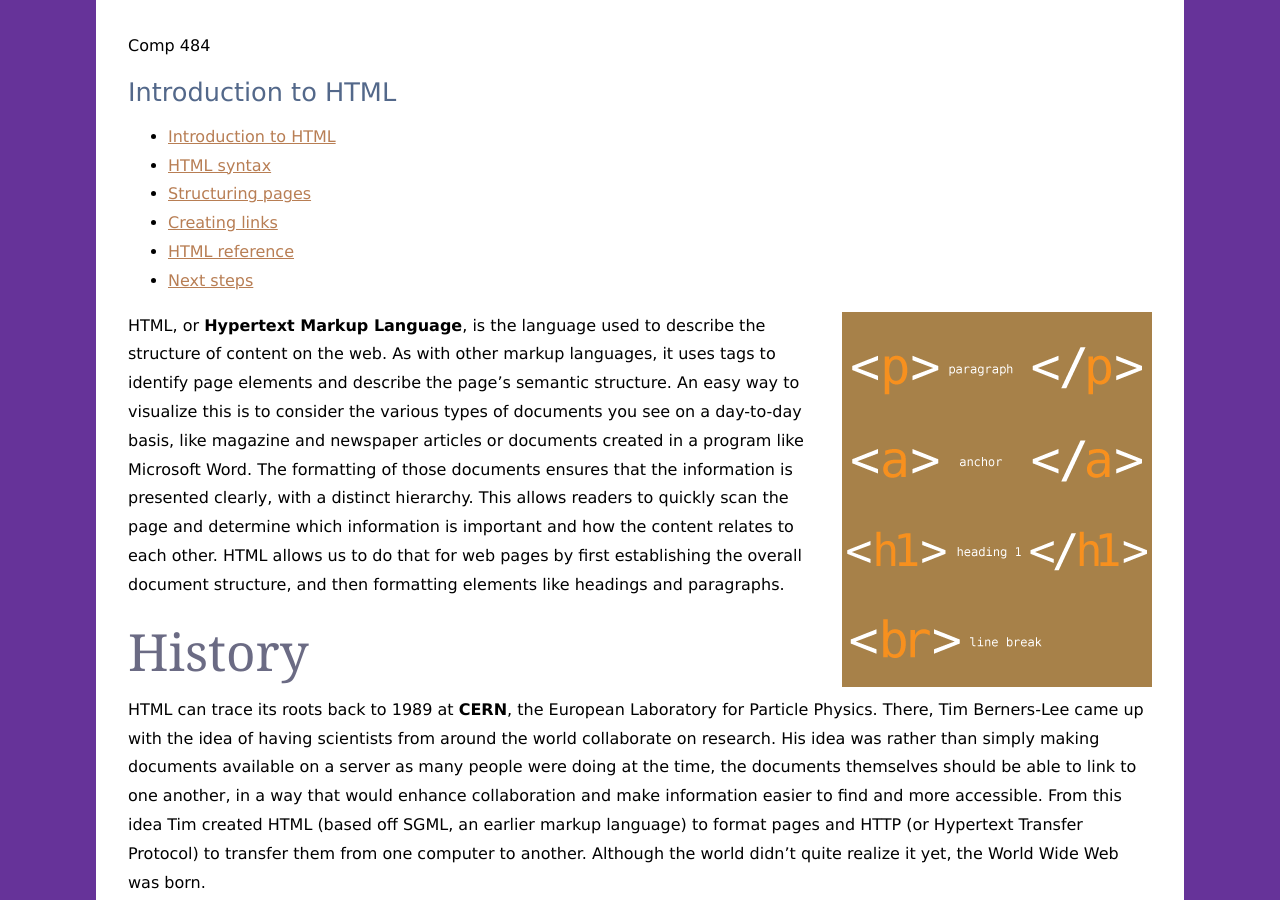
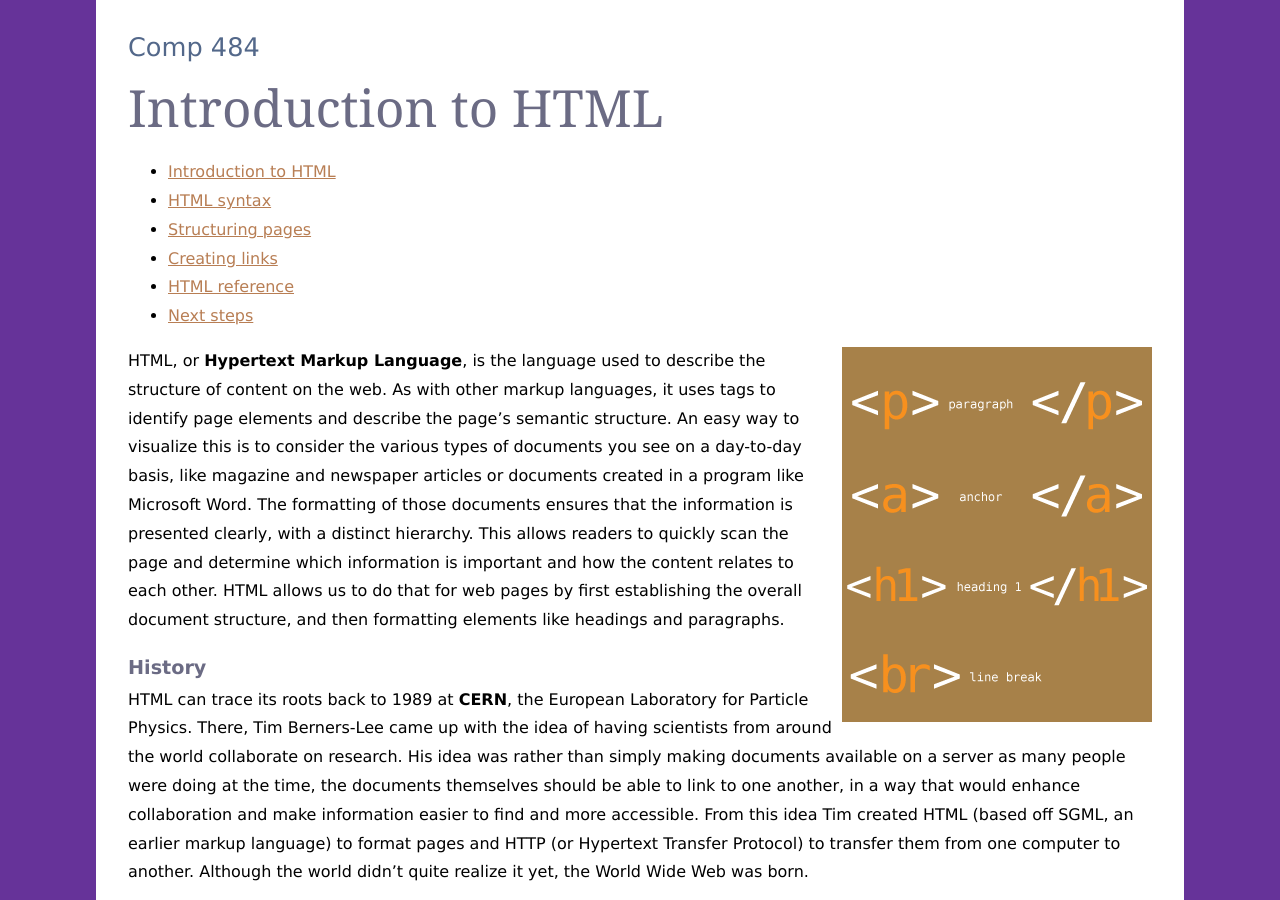
Before and after one commit to P-Yolotl/HW1_Pablo-Torres.github.io, a plain HTML site: page index.html in a window 1280 px wide. Shown: the top 900 px of the page. Drawn offline with Linux system fonts and the light colour scheme.

Commit message:
Refactor HTML structure and update content
Updated the structure and content of the HTML document, including changes to headings and paragraph text.

```diff
--- a/index.html
+++ b/index.html
@@ -6,9 +6,9 @@
 <link href="./_css/styles.css" rel="stylesheet" type="text/css">
 </head>
 <body>
-<p>Comp 484</p>
+<h1>Comp 484</h1>
 
-<h1>Introduction to HTML</h1>
+<h2>Introduction to HTML</h2>
 
 <ul>
   <li><a href="index.html" title="Introduction to HTML">Introduction to HTML</a></li>
@@ -21,7 +21,7 @@
 
 <p><img src="images/tags.png" alt="HTML" width="310" height="375" class="flowRight">HTML, or <b>Hypertext Markup Language</b>, is the language used to describe the structure of content on the web. As with other markup languages, it uses tags to identify page elements and describe the page&rsquo;s semantic structure. An easy way to visualize this is to consider the various types of documents you see on a day-to-day basis, like magazine and newspaper articles or documents created in a program like Microsoft Word. The formatting of those documents ensures that the information is presented clearly, with a distinct hierarchy. This allows readers to quickly scan the page and determine which information is important and how the content relates to each other. HTML allows us to do that for web pages by first establishing the overall document structure, and then formatting elements like headings and paragraphs. </p>
 
-<h2>History</h2>
+<h3>History</h3>
 
 <p>HTML can trace its roots back to 1989 at <b>CERN</b>, the European Laboratory for Particle Physics. There, Tim Berners-Lee came up with the idea of having scientists from around the world collaborate on research. His idea was rather than simply making documents available on a server as many people were doing at the time, the documents themselves should be able to link to one another, in a way that would enhance collaboration and make information easier to find and more accessible. From this idea Tim created HTML (based off SGML, an earlier markup language) to format pages and HTTP (or Hypertext Transfer Protocol) to transfer them from one computer to another. Although the world didn&rsquo;t quite realize it yet, the World Wide Web was born. </p>
 
```
